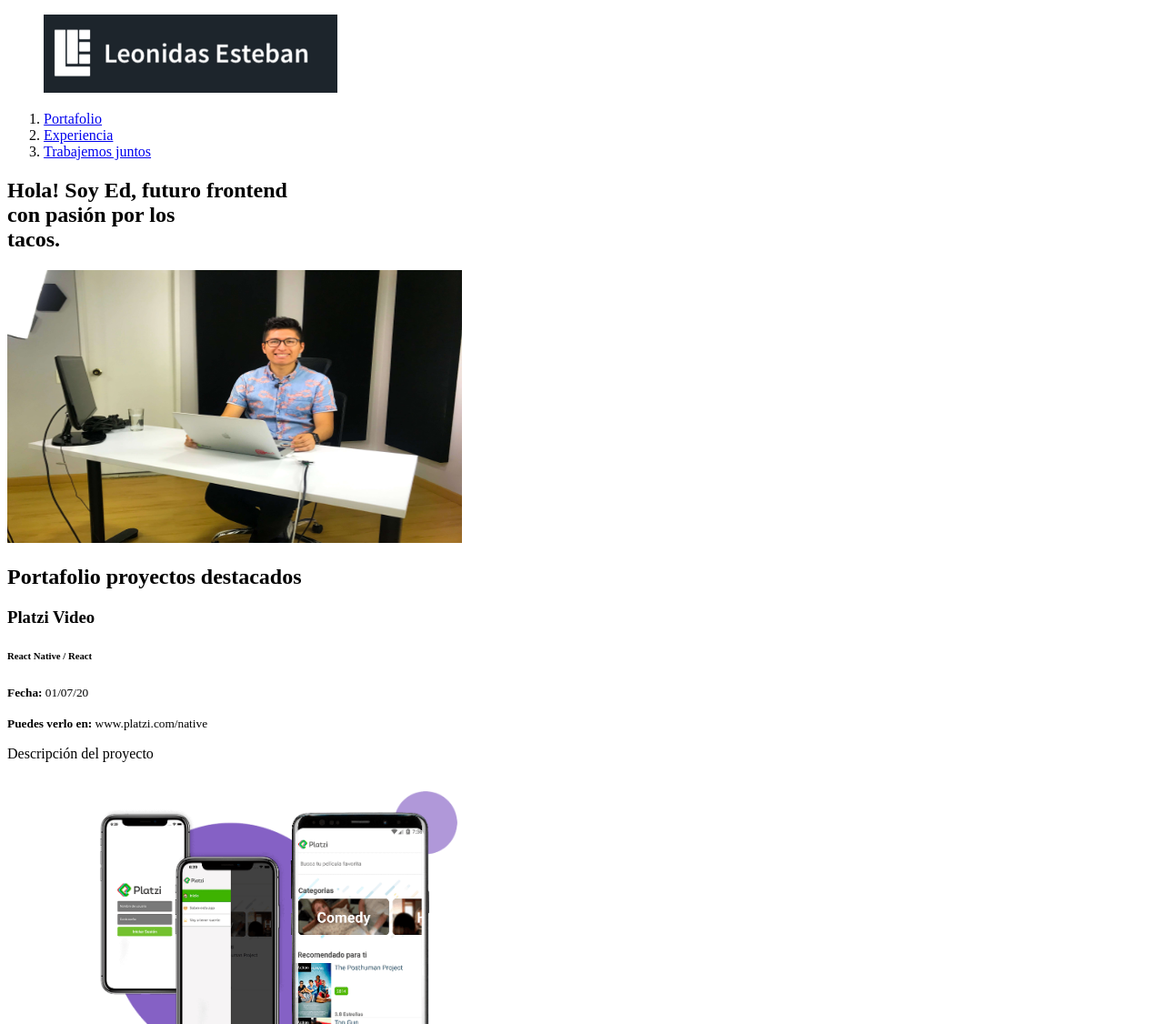
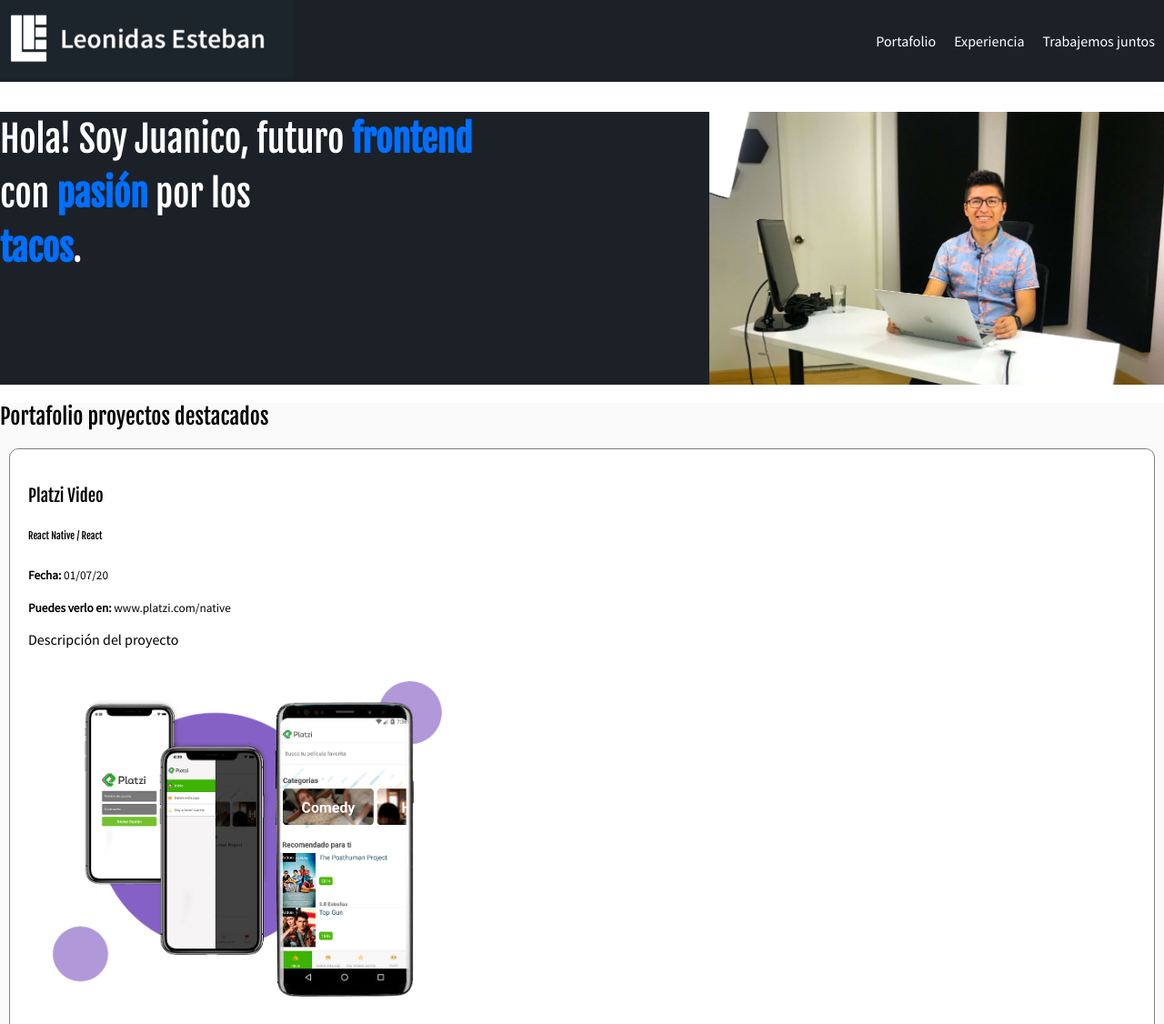
Before and after one commit to eduuuardo/desarrollo-web, a plain HTML site: page index.html in a window 1280 px wide. Shown: the top 1126 px of the page at 91% size. Drawn offline with Linux system fonts and the light colour scheme.

Commit message:
muchos mas estilos, flex y esas cosas

```diff
--- a/css/styles.css
+++ b/css/styles.css
@@ -0,0 +1,101 @@
+a {
+  text-decoration: none;
+}
+
+body {
+  font-family: 'Source Sans Pro', sans-serif;
+  margin: 0;
+}
+
+figure {
+  margin: 0;
+}
+
+h1,
+h2,
+h3,
+h4,
+h5,
+h6 {
+  font-family: 'Fjalla One', sans-serif;
+  font-weight: normal;
+}
+
+h1 {
+  color: white;
+  font-size: 40px;
+  line-height: 1.5em;
+  letter-spacing: -.2px;
+}
+
+h1 strong {
+  color: #026fff;
+}
+
+ol,
+ul {
+  margin: 0;
+  padding: 0;
+  list-style: none;
+}
+
+
+.header {
+  background-color: #1b2127;
+  color: white;
+  display: flex;
+  height: 90px;
+  justify-content: space-between;
+}
+
+.header a {
+  align-items: center;
+  color: white;
+  display: flex;
+  height: inherit;
+  padding: 0 10px;
+}
+
+.header ol {
+  display: flex;
+  height: inherit;
+}
+
+.header ol li {
+  height: inherit;
+}
+
+.hero {
+  height: 300px;
+  background-image: url('../images/hero.jpg');
+  background-color: #1b2127;
+  background-size: 500px, 300px;
+  background-repeat: no-repeat;
+  background-position-x: right;
+}
+
+.menu {
+  height: inherit;
+}
+
+.portfolio {
+  background: #fafafa;
+}
+
+.project {
+  background: #fff;
+  border: 1px solid gray;
+  border-radius: 10px;
+  margin: 10px;
+  margin-bottom: 15px;
+  padding: 20px;
+}
+
+.project-details {
+  width: 500px;
+  height: 200px;
+}
+
+.project-imageContainer {
+  width: 500px;
+}
--- a/index.html
+++ b/index.html
@@ -4,6 +4,7 @@
     <meta charset="UTF-8" />
     <title>Ed Vera</title>
     <link rel="icon" type="image/png" href="images/favicon.png" />
+    <link href="https://fonts.googleapis.com/css2?family=Fjalla+One&family=Source+Sans+Pro&display=swap" rel="stylesheet">
     <link rel="stylesheet" href="css/styles.css">
   </head>
   <body>
@@ -27,18 +28,32 @@
     </header>
     <section class="hero">
       <h1>
-        Hola! Soy Ed, futuro <strong>frontend</strong> <br/> con <strong>pasión</strong> por los <br/> <strong>tacos</strong>.
+        Hola! Soy Juanico, futuro <strong>frontend</strong> <br/> con <strong>pasión</strong> por los <br/> <strong>tacos</strong>.
       </h1>
-      <img src="images/hero.jpg" width="500" height="300" alt="imagen de portada" />
+      <!-- <img src="images/hero.jpg" width="500" height="300" alt="imagen de portada" />  -->
     </section>
     <section id="portafolio" class="portfolio">
       <h2>Portafolio proyectos destacados</h2>
       <article class="project">
-        <h3 class="project-title">Platzi Video</h3>
-        <h6 class="project-course">React Native / React</h6>
-        <p class="project-date"><small><strong>Fecha:</strong> 01/07/20</small></p>
-        <p class="project-url"><small><strong>Puedes verlo en:</strong> www.platzi.com/native</small></p>
-        <p class="project-description">Descripción del proyecto</p>
+        <div class="project-details">
+          <h3 class="project-title">Platzi Video</h3>
+          <h6 class="project-course">React Native / React</h6>
+          <p class="project-date"><small><strong>Fecha:</strong> 01/07/20</small></p>
+          <p class="project-url"><small><strong>Puedes verlo en:</strong> www.platzi.com/native</small></p>
+          <p class="project-description">Descripción del proyecto</p>
+        </div>
+        <figure class="project-imageContainer">
+          <img class="project-image" src="images/platzi-video-react-native.png" width="500" alt="proyecto de react native">
+        </figure>
+      </article>
+      <article class="project">
+        <div class="project-details">
+          <h3 class="project-title">Platzi Video</h3>
+          <h6 class="project-course">React Native / React</h6>
+          <p class="project-date"><small><strong>Fecha:</strong> 01/07/20</small></p>
+          <p class="project-url"><small><strong>Puedes verlo en:</strong> www.platzi.com/native</small></p>
+          <p class="project-description">Descripción del proyecto</p>
+        </div>
         <figure class="project-imageContainer">
           <img class="project-image" src="images/platzi-video-react-native.png" width="500" alt="proyecto de react native">
         </figure>
```
